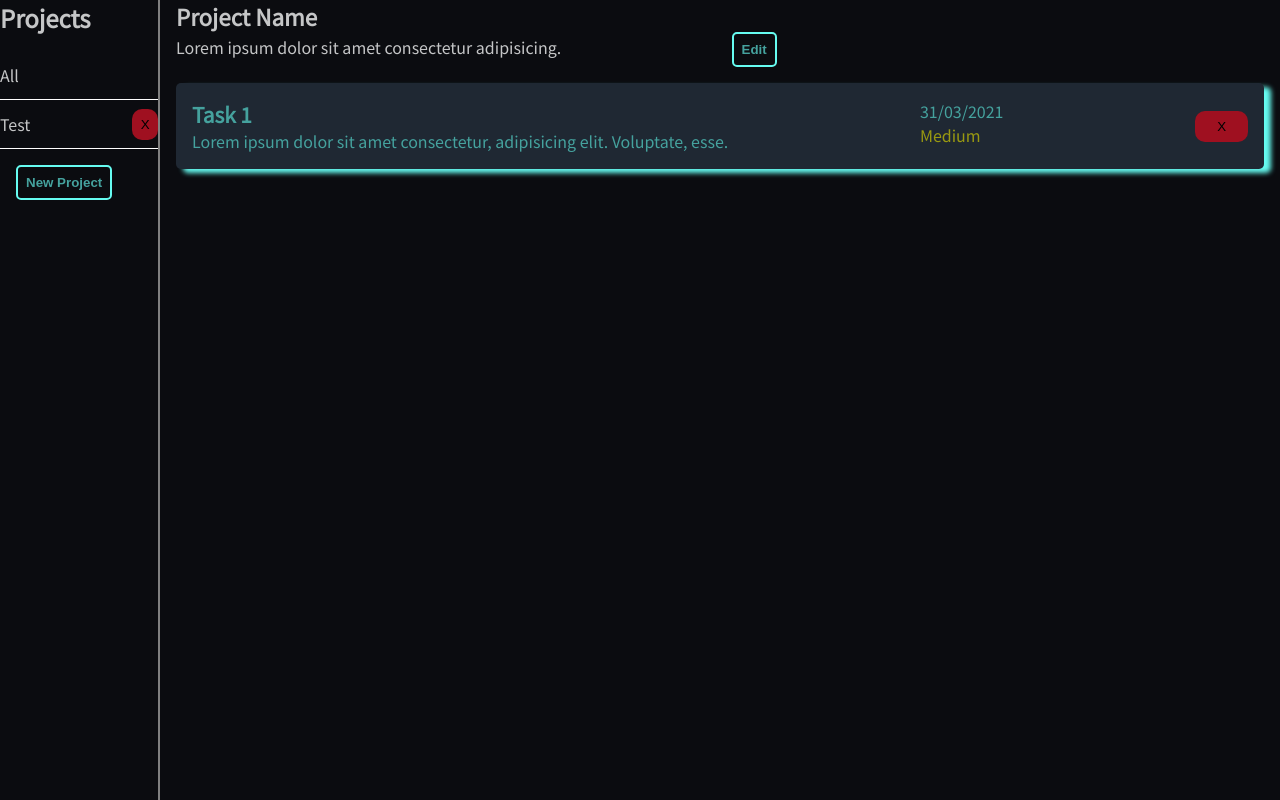
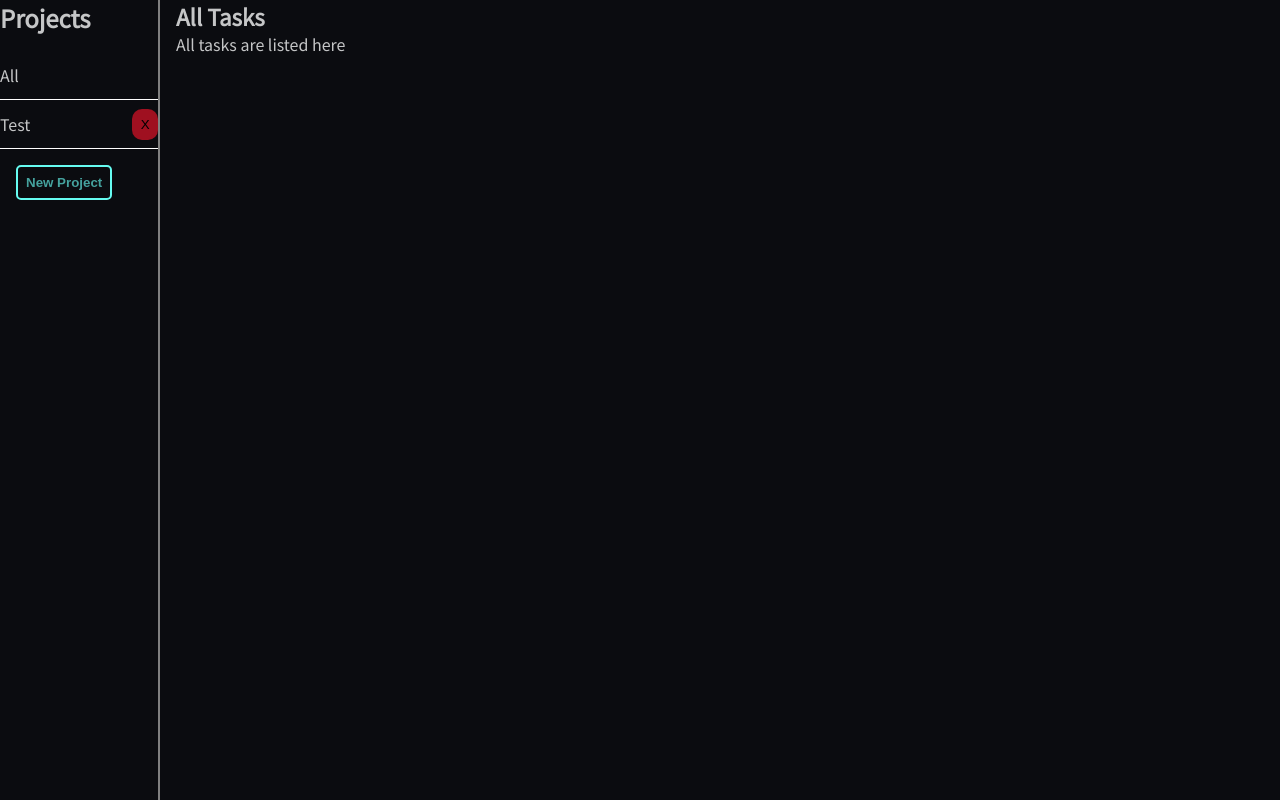
Before and after one commit to Xavitron7/odp_todo, a plain HTML site: page index.html in a window 1280 px wide. Drawn offline with Linux system fonts and the light colour scheme.

Commit message:
Final version for now. Add edit functionality later

```diff
--- a/index.html
+++ b/index.html
@@ -20,22 +20,11 @@
             </div>
             <div id="task-div">
                 <div id="project-info">
-                    <div id="project-name">Project Name</div>
-                    <div id="project-desc">Lorem ipsum dolor sit amet consectetur adipisicing.</div>
-                    <button class="btn btn-edit" id="edit-button">Edit</button>
+                    <div id="project-name">All Tasks</div>
+                    <div id="project-desc">All tasks are listed here</div>
+                    <button class="btn btn-edit hidden" id="edit-button">Edit</button>
                 </div>
                 <div id="task-list">
-                    <article class="task" data-key="1234" project="test">
-                        <div class="task-info">
-                            <p class="task-title">Task 1</p>
-                            <p class="task-desc">Lorem ipsum dolor sit amet consectetur, adipisicing elit. Voluptate, esse.</p>
-                        </div>
-                        <div class="task-priority">
-                            <p class="due-date">31/03/2021</p>
-                            <p class="priority pr-medium">Medium</p>
-                        </div>
-                        <button class="btn btn-task btn-remove">X</button>
-                    </article>
                 </div>
                 <button class="btn btn-add hidden" id="add-task">Add Task</button>
             </div>
```
